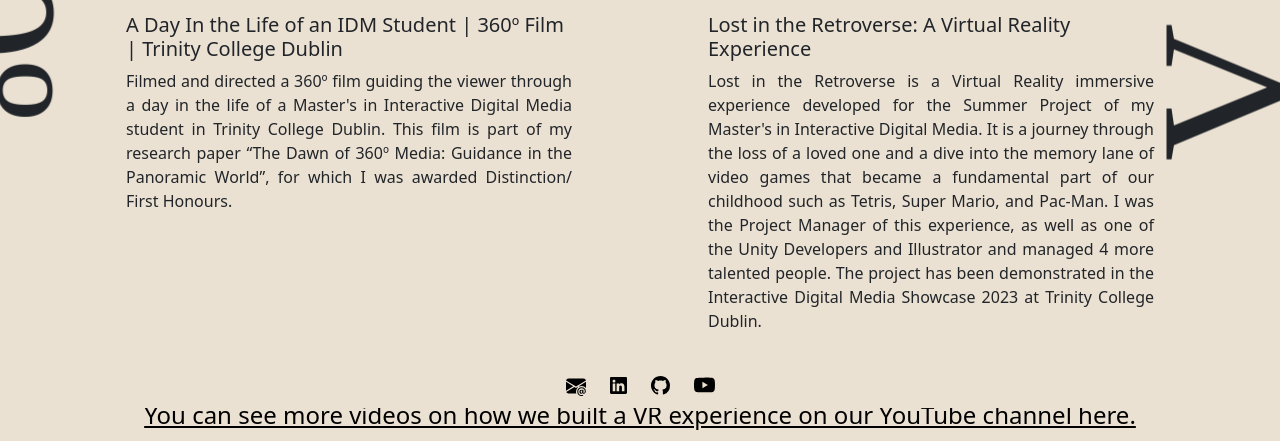
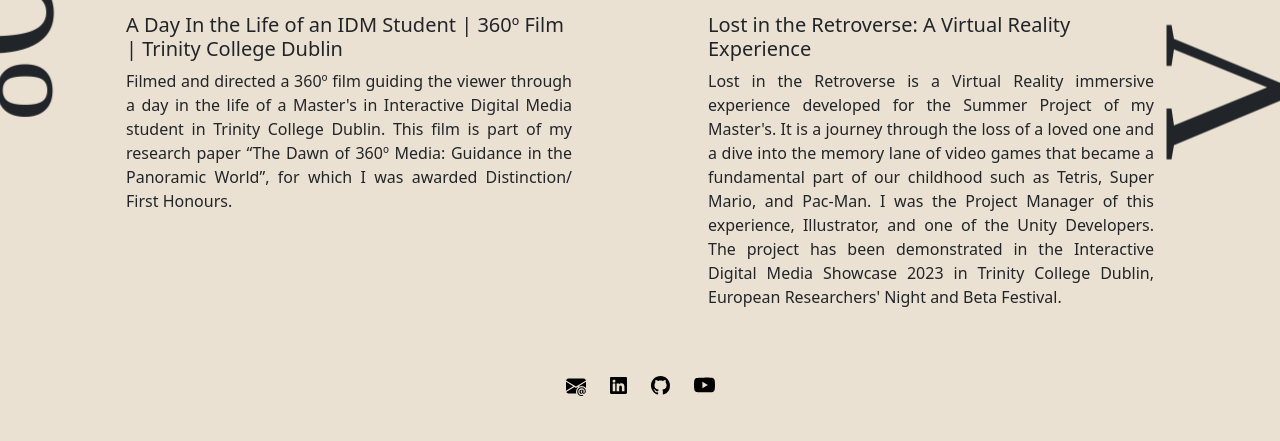
Before and after one commit to marcia-gmarques/marcia-gmarques.github.io, a plain HTML site: page 360andfilm.html in a window 1280 px wide. Shown: the part 392-833 px from the top of the page. After the commit the page ends 809 px from the top, so only its background shows below. Drawn offline with nearby package versions, Linux system fonts and the light colour scheme; a web font is replaced by a local one.

Commit message:
360andfilm.html

```diff
--- a/360andfilm.html
+++ b/360andfilm.html
@@ -77,11 +77,11 @@
                         </div>
                         <div class="card-body">
                             <h5 class="card-title">Lost in the Retroverse: A Virtual Reality Experience</h5>
-                            <p class="card-text">Lost in the Retroverse is a Virtual Reality immersive experience developed for the Summer Project of my Master's
-                                in Interactive Digital Media. It is a journey through the loss of a loved one and a dive into the memory lane of video games that became
+                            <p class="card-text">Lost in the Retroverse is a Virtual Reality immersive experience developed for the Summer Project of my Master's.
+                                It is a journey through the loss of a loved one and a dive into the memory lane of video games that became
                                  a fundamental part of our childhood such as Tetris, Super Mario, and Pac-Man.
-                                I was the Project Manager of this experience, as well as one of the Unity Developers and Illustrator and managed 4 more talented people.
-                            The project has been demonstrated in the Interactive Digital Media Showcase 2023 at Trinity College Dublin.</p>
+                                I was the Project Manager of this experience, Illustrator, and one of the Unity Developers.
+                                The project has been demonstrated in the Interactive Digital Media Showcase 2023 in Trinity College Dublin, European Researchers' Night and Beta Festival.</p>
                         </div>
                     </div>
                 </div>
```
